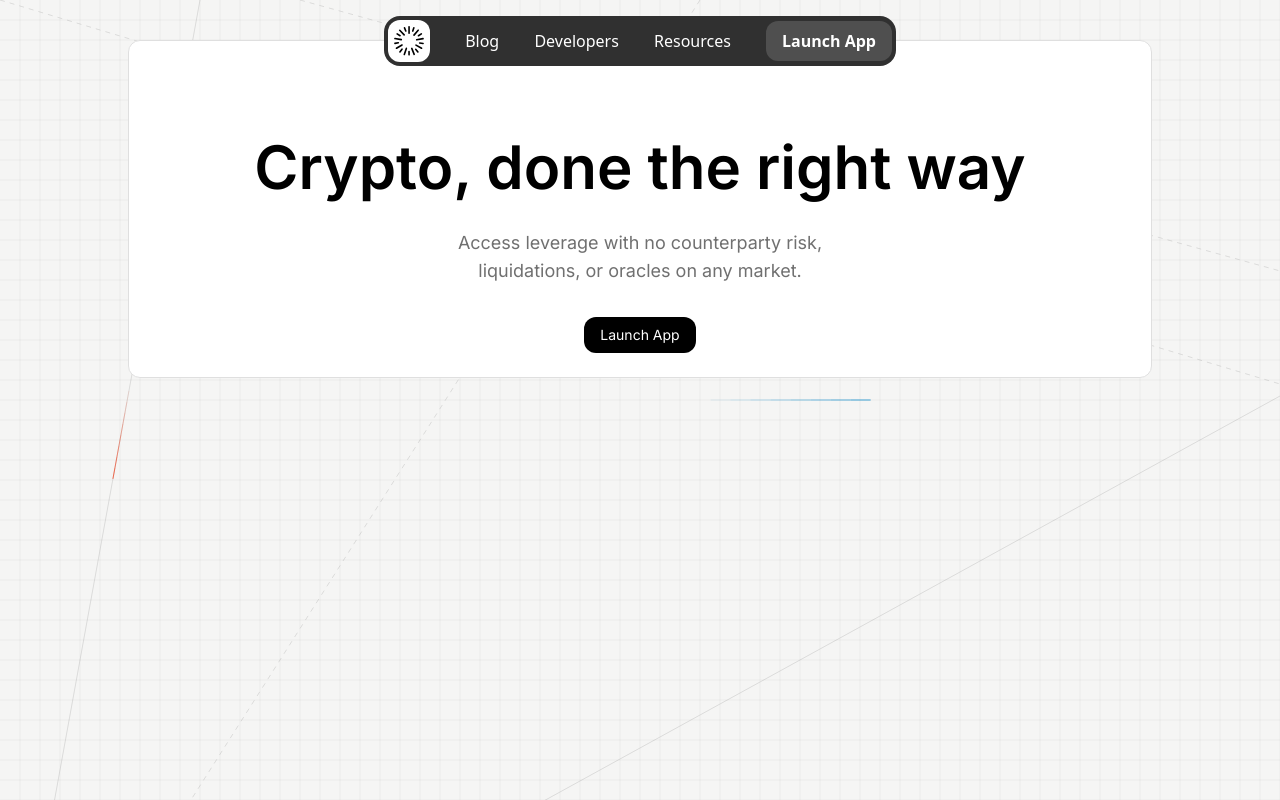
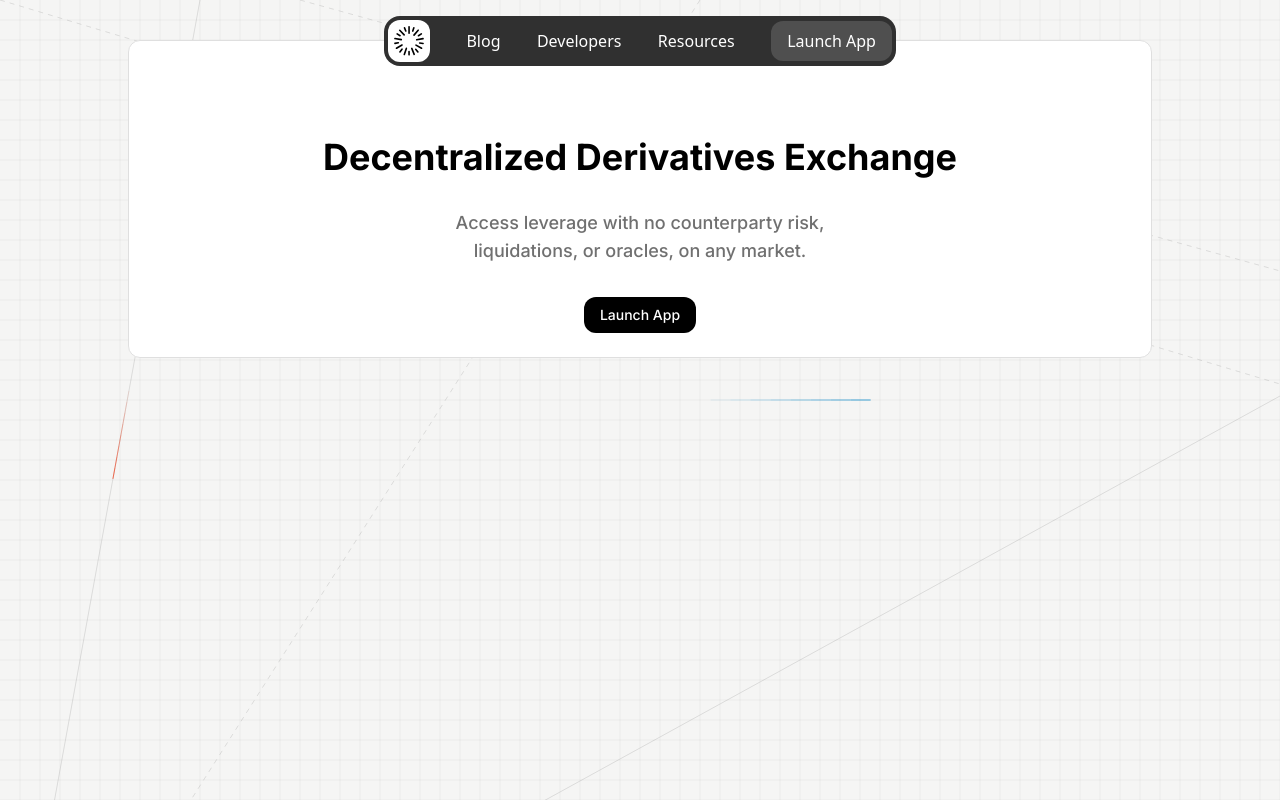
Before and after one commit to numotrade/landing-next, a Next.js app: page / in a window 1280 px wide. Built offline with nearby package versions, Linux system fonts and the light colour scheme.

Commit message:
fix colors and styling

```diff
--- a/components/header.tsx
+++ b/components/header.tsx
@@ -3,35 +3,20 @@ import Link from "next/link";
 
 export default function Header() {
   return (
-    <div className="fixed z-10 flex justify-center w-full px-6 top-4">
-      <div className="justify-between bg-[#303030] rounded-2xl max-w-lg  w-full flex items-center p-1 ">
+    <div className="fixed top-4 z-10 flex w-full justify-center px-6">
+      <div className="flex w-full max-w-lg items-center  justify-between rounded-2xl bg-gray-900 p-1 ">
         <NumoenIcon />
-        <Link
-          className="hidden text-white hover:opacity-80 md:flex"
-          href="/trade/"
-        >
-          <p>Blog</p>
+        <Link className="hidden hover:opacity-80 md:flex" href="/trade/">
+          <p className="p2 text-white">Blog</p>
         </Link>
-        <Link
-          className="hidden text-white hover:opacity-80 md:flex"
-          href="/earn/"
-        >
-          <p>Developers</p>
+        <Link className="hidden hover:opacity-80 md:flex" href="/earn/">
+          <p className="p2 text-white">Developers</p>
         </Link>
-        {/* <Link
-          className="hidden text-white hover:opacity-80 md:flex"
-          href="/earn/"
-        >
-          <p>Community</p>
-        </Link> */}
-        <Link
-          className="hidden text-white hover:opacity-80 md:flex"
-          href="/earn/"
-        >
-          <p>Resources</p>
+        <Link className="hidden hover:opacity-80 md:flex" href="/earn/">
+          <p className="p2 text-white">Resources</p>
         </Link>
-        <a className="bg-[#4f4f4f] rounded-xl items-center px-4 h-10 grid">
-          <p className="font-semibold text-white">Launch App</p>
+        <a className="grid h-10 items-center rounded-xl bg-gray-800 px-4">
+          <p className="p2 text-white">Launch App</p>
         </a>
       </div>
     </div>
@@ -40,7 +25,7 @@ export default function Header() {
 
 const NumoenIcon: React.FC = () => {
   return (
-    <div className="p-1.5 bg-white rounded-xl">
+    <div className="rounded-xl bg-white p-1.5">
       <Image
         src="/numoen.svg"
         alt="Numoen Logo"
--- a/pages/_app.tsx
+++ b/pages/_app.tsx
@@ -10,7 +10,7 @@ const inter = Inter({
   subsets: ["greek"],
 });
 
-const description = "description";
+const description = "Decentralized derivatives exchange";
 
 export default function App({ Component, pageProps }: AppProps) {
   return (
--- a/pages/index.tsx
+++ b/pages/index.tsx
@@ -4,14 +4,14 @@ export default function Home() {
   return (
     <>
       <div className="flex w-full max-w-5xl flex-col items-center justify-between gap-8 rounded-xl border border-gray-200 bg-white p-6 pt-24 text-sm">
-        <h1 className="text-6xl font-semibold">Crypto, done the right way</h1>
-        <p className="max-w-md text-center text-lg text-secondary">
-          Access leverage with no counterparty risk, liquidations, or oracles on
-          any market.
+        <h1 className="text-center">Decentralized Derivatives Exchange</h1>
+        <p className="p1 max-w-md text-center text-secondary">
+          Access leverage with no counterparty risk, liquidations, or oracles,
+          on any market.
         </p>
         <Link
-          href="app.numoen.com"
-          className="rounded-xl bg-black px-4 py-2 text-white"
+          href="https://app.numoen.com"
+          className="p2 rounded-xl bg-black px-4 py-2 text-white"
         >
           Launch App
         </Link>
--- a/styles/globals.css
+++ b/styles/globals.css
@@ -12,3 +12,34 @@ body {
   color: rgb(var(--foreground-rgb));
   background: #f5f5f4;
 }
+
+@layer base {
+  h1 {
+    @apply text-4xl font-bold text-default;
+  }
+  h2 {
+    @apply text-2xl font-bold text-default;
+  }
+}
+
+@layer components {
+  .p1 {
+    @apply text-lg font-medium text-default;
+  }
+
+  .p2 {
+    @apply font-medium text-default;
+  }
+
+  .p3 {
+    @apply font-medium text-secondary;
+  }
+
+  .p4 {
+    @apply text-xs font-medium text-default;
+  }
+
+  .p5 {
+    @apply text-xs font-medium text-secondary;
+  }
+}
--- a/tailwind.config.js
+++ b/tailwind.config.js
@@ -6,6 +6,8 @@ const gray = {
   300: "#cfcfcf",
   500: "#8f8f8f",
   700: "#505050",
+  800: "#4f4f4f",
+  900: "#303030",
 };
 
 const textColor = {
```
